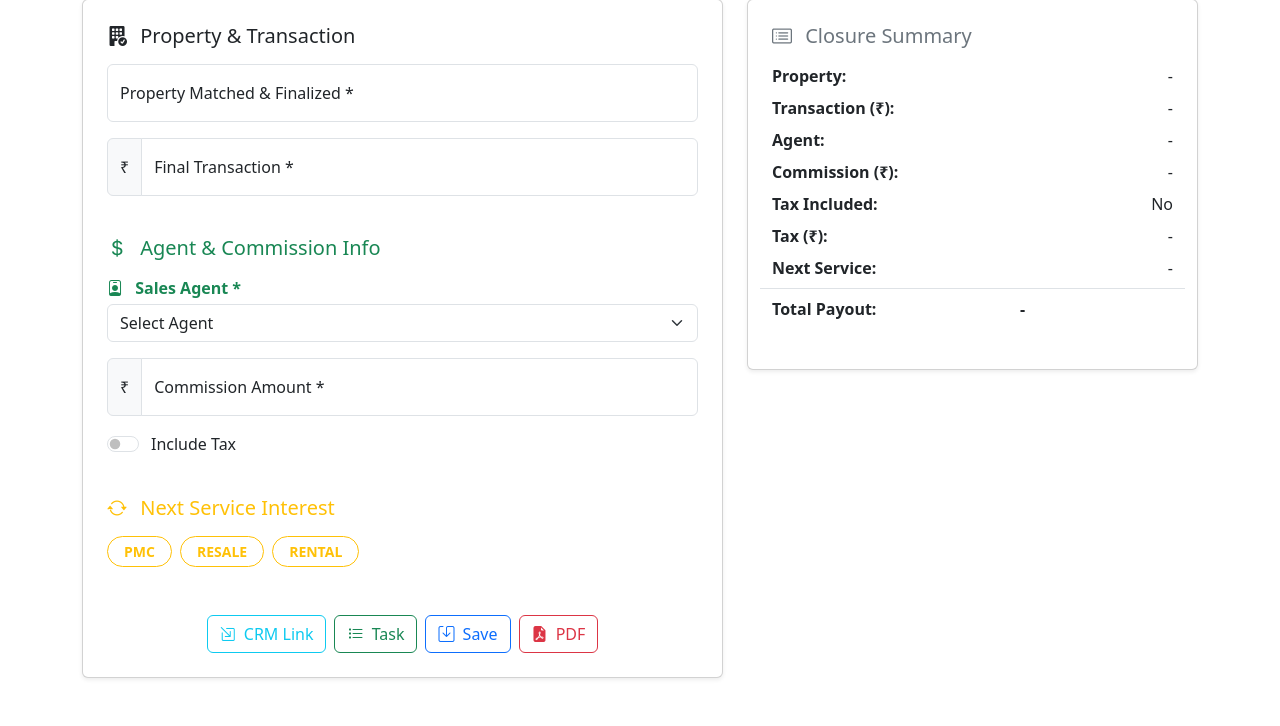
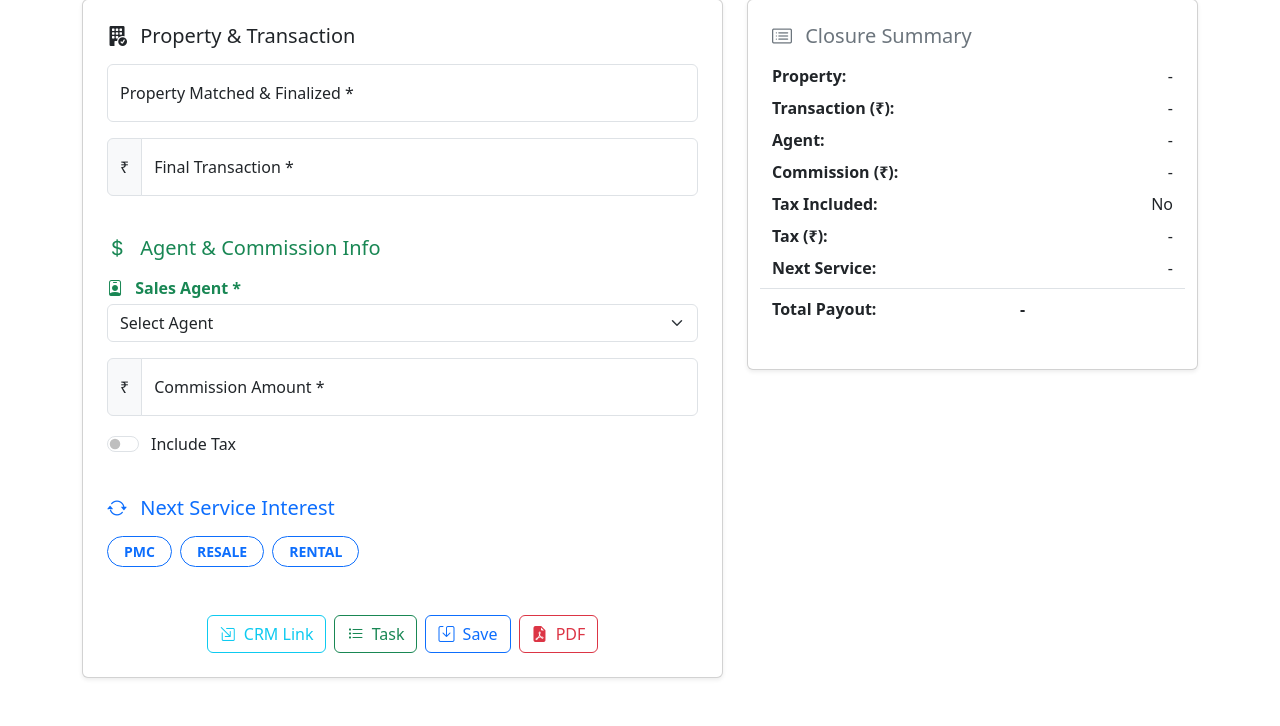
Before and after one commit to Veena-Infotech/VEC, a PHP site: page /customer-closer-log.php in a window 1280 px wide. Shown: the part 129-855 px from the top of the page. Run offline with PHP 8.4, Linux system fonts and the light colour scheme; some libraries are stand-ins or nearby versions.

Commit message:
customer closure log updated

```diff
--- a/customer-closer-log.php
+++ b/customer-closer-log.php
@@ -91,19 +91,19 @@
 
           <!-- Next Service Interest Section -->
           <div class="mb-4">
-            <h3 class="h5 mb-3 text-warning">
+            <h3 class="h5 mb-3 text-primary">
               <i class="bi bi-arrow-repeat me-2"></i> Next Service Interest
             </h3>
 
             <div class="d-flex flex-wrap gap-2">
               <input type="radio" class="btn-check" name="nextService" id="servicePMC" value="PMC" required>
-              <label class="btn btn-outline-warning rounded-pill btn-sm px-3 fw-semibold" for="servicePMC">PMC</label>
+              <label class="btn btn-outline-primary rounded-pill btn-sm px-3 fw-semibold" for="servicePMC">PMC</label>
 
               <input type="radio" class="btn-check" name="nextService" id="serviceResale" value="RESALE">
-              <label class="btn btn-outline-warning rounded-pill btn-sm px-3 fw-semibold" for="serviceResale">RESALE</label>
+              <label class="btn btn-outline-primary rounded-pill btn-sm px-3 fw-semibold" for="serviceResale">RESALE</label>
 
               <input type="radio" class="btn-check" name="nextService" id="serviceRental" value="RENTAL">
-              <label class="btn btn-outline-warning rounded-pill btn-sm px-3 fw-semibold" for="serviceRental">RENTAL</label>
+              <label class="btn btn-outline-primary rounded-pill btn-sm px-3 fw-semibold" for="serviceRental">RENTAL</label>
             </div>
           </div>
 
```
